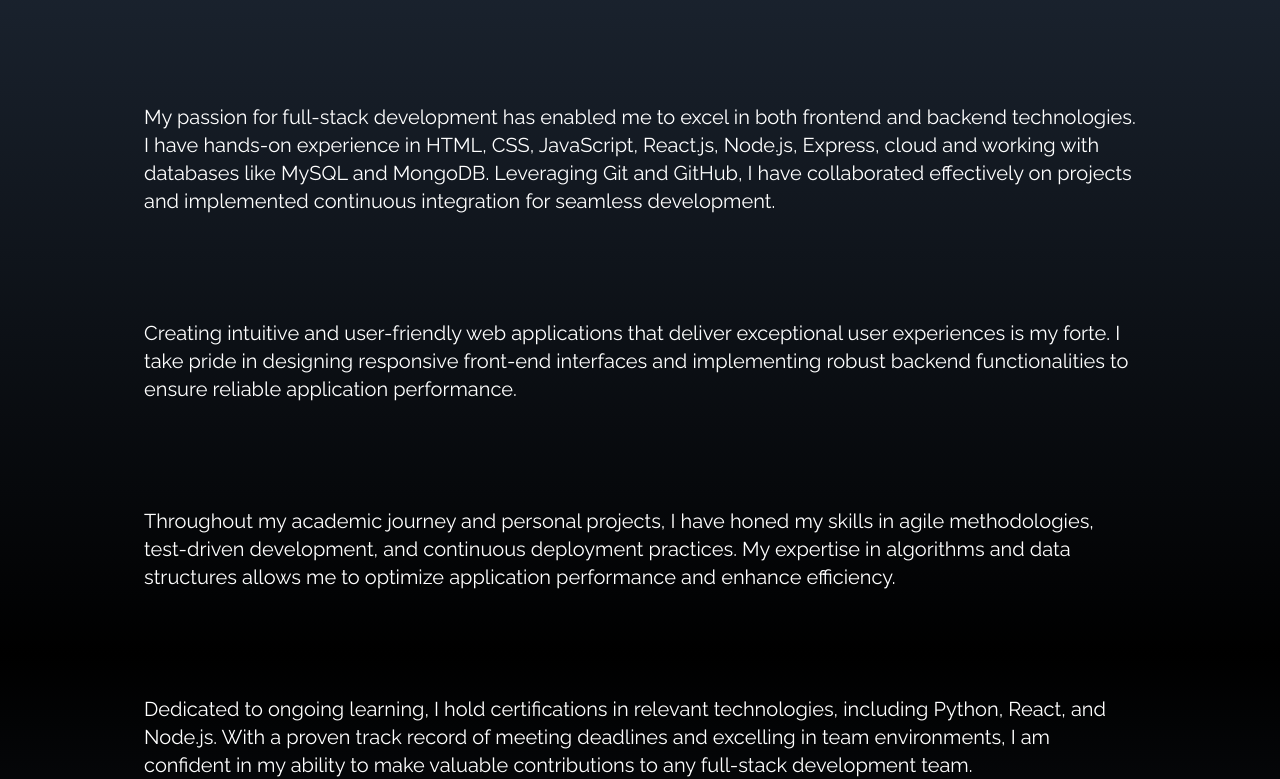
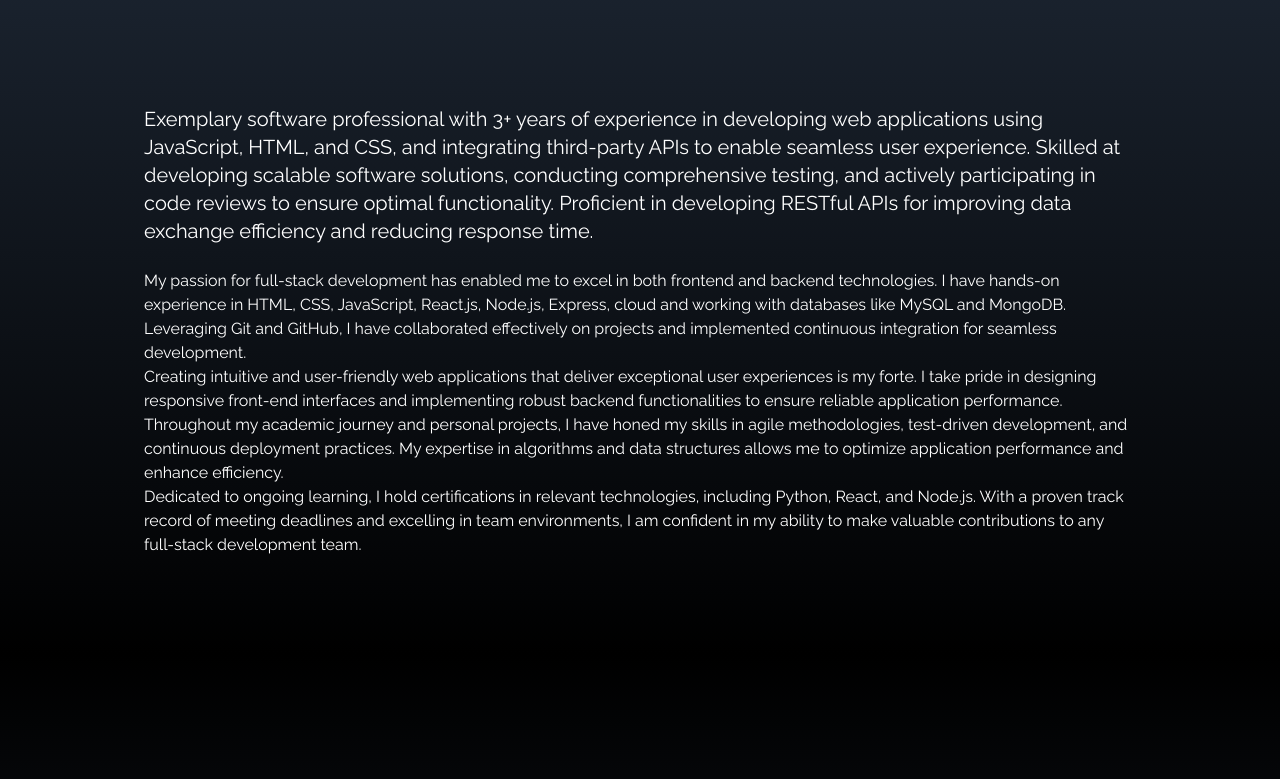
Before and after one commit to dhyeyfarasram/portfolio, a React (Create React App) app: page / in a window 1280 px wide. Shown: the part 945-1724 px from the top of the page. Built offline with nearby package versions, Linux system fonts and the light colour scheme.

Commit message:
Update About.jsx

```diff
--- a/src/components/About.jsx
+++ b/src/components/About.jsx
@@ -11,18 +11,14 @@ const About = () => {
             <p className="text-xl mt-20">
 Exemplary software professional with 3+ years of experience in developing web applications using JavaScript, HTML, and CSS, and integrating third-party APIs to enable seamless user experience. Skilled at developing scalable software solutions, conducting comprehensive testing, and actively participating in code reviews to ensure optimal functionality. Proficient in developing RESTful APIs for improving data exchange efficiency and reducing response time.            </p>
             <br/>
-          <p className="text-xl mt-20">
 My passion for full-stack development has enabled me to excel in both frontend and backend technologies. I have hands-on experience in HTML, CSS, JavaScript, React.js, Node.js, Express, cloud and working with databases like MySQL and MongoDB. Leveraging Git and GitHub, I have collaborated effectively on projects and implemented continuous integration for seamless development.
-          </p><br/>
-          <p className="text-xl mt-20">
+          <br/>
 Creating intuitive and user-friendly web applications that deliver exceptional user experiences is my forte. I take pride in designing responsive front-end interfaces and implementing robust backend functionalities to ensure reliable application performance.
-          </p><br/>
-          <p className="text-xl mt-20">
+          <br/>
 Throughout my academic journey and personal projects, I have honed my skills in agile methodologies, test-driven development, and continuous deployment practices. My expertise in algorithms and data structures allows me to optimize application performance and enhance efficiency.
-          </p><br/>
-          <p className="text-xl mt-20">
+          <br/>
 Dedicated to ongoing learning, I hold certifications in relevant technologies, including Python, React, and Node.js. With a proven track record of meeting deadlines and excelling in team environments, I am confident in my ability to make valuable contributions to any full-stack development team.
-          </p><br/>
+          <br/>
         </div>
     </div>
   )
```
